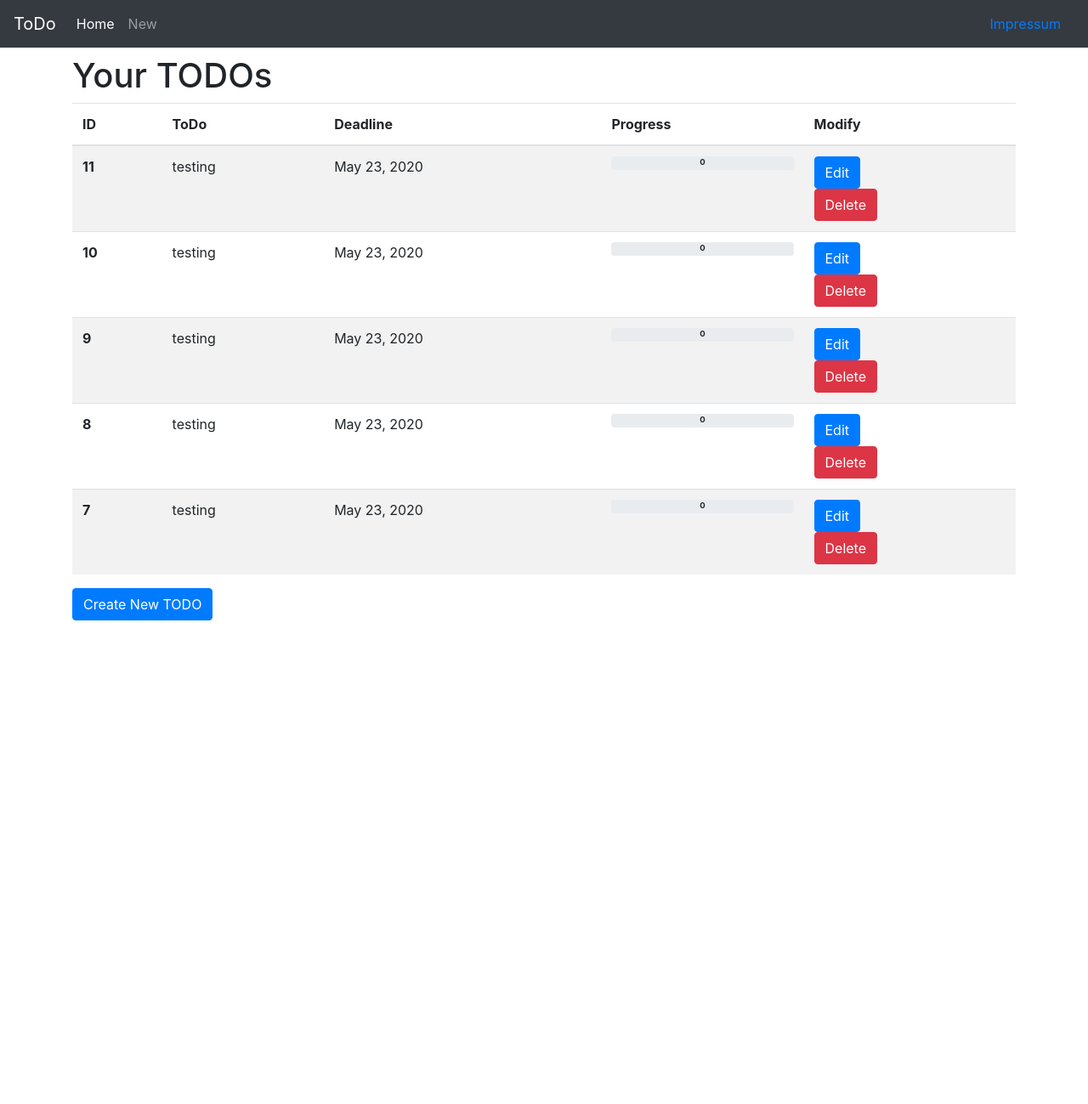
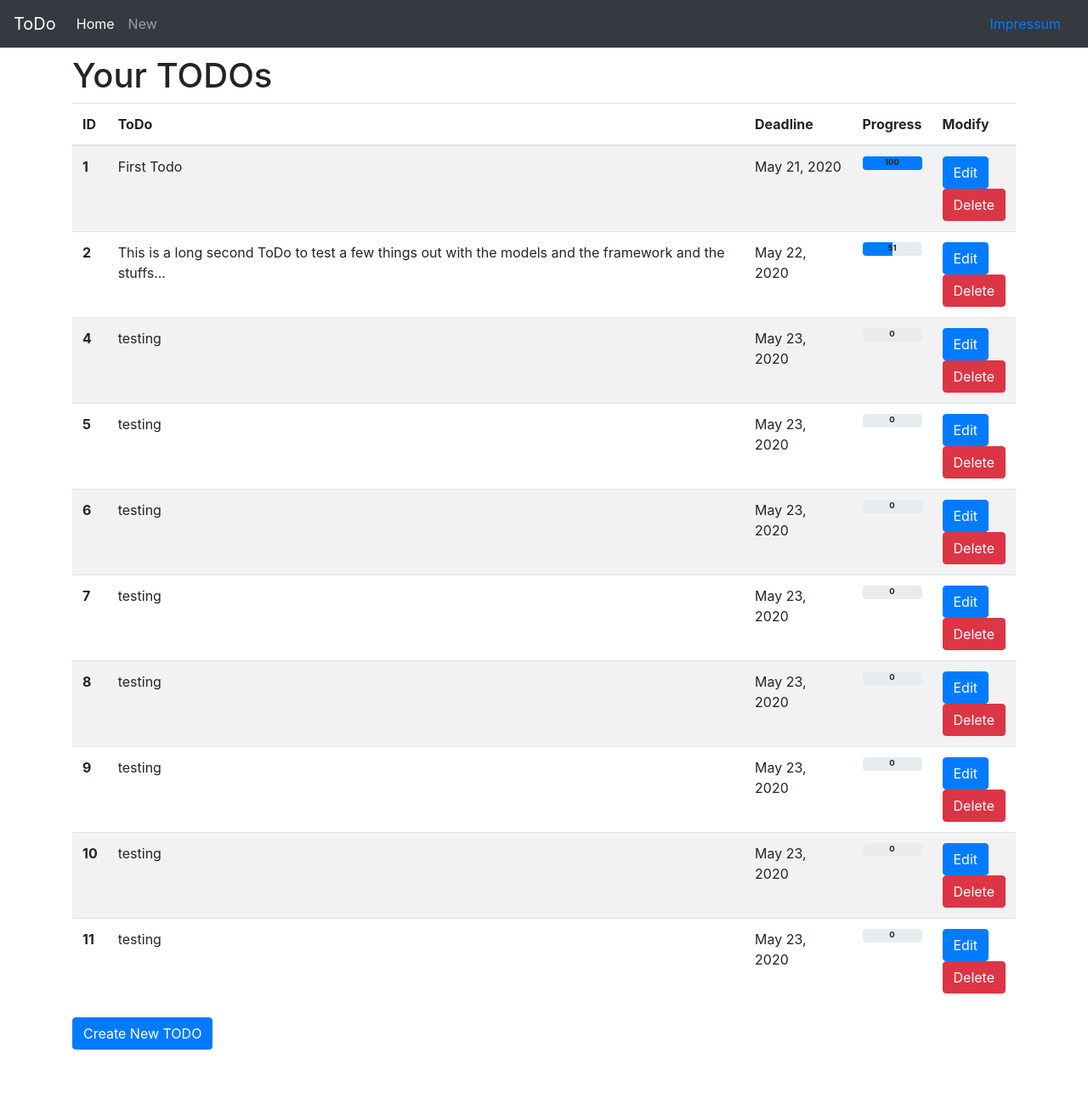
Before and after one commit to GeriVlad/PPSkSys_Aufgabe1, a Django app: page /todo/ in a window 1280 px wide. Shown: the whole page at 85% size. Before the commit the page ends 730 px from the top, so only its background shows below. Run offline with Django 3.2, Linux system fonts and the light colour scheme; data comes from the database, SQL or seed files in the repository; both versions use the stored data as it was after the commit; some libraries are stand-ins or nearby versions.

Commit message:
added padding to bottom

```diff
--- a/SkSys/Todo/static/todos/header_footer.css
+++ b/SkSys/Todo/static/todos/header_footer.css
@@ -12,4 +12,5 @@
 body {
   /* Margin top by header height */
   padding-top: 65px;
+  padding-bottom: 5%;
 }
--- a/SkSys/Todo/templates/todos/html/overview.html
+++ b/SkSys/Todo/templates/todos/html/overview.html
@@ -46,7 +46,7 @@
 				<!-- Heading -->
 				<h1>Your TODOs</h1>
 
-				{% if latest_todo_list %}
+				{% if all_todos %}
 					<!-- Table for TODOs -->
 					<table class="table table-hover table-striped">
 						<!-- First row with labels-->
@@ -62,7 +62,7 @@
 
 						<!-- Individual TODOs -->
 						<tbody>
-							{% for Todo in latest_todo_list%}
+							{% for Todo in all_todos%}
 								<tr>
 									<th scope="row">{{Todo.id}}</th>
 									<td>{{Todo.todo_text}}</td>
@@ -79,7 +79,7 @@
 									<!-- Buttons for Edit and Delete -->
 									<td>
 										<a href="{{Todo.id}}/edit" class="btn btn-primary btn-autosize" role="button">Edit</a>
-										<form action="{%url 'todos:delete' Todo.id%}" method="post">
+										<form action="{%url 'todos:delete' Todo.id%}" method="POST">
 										{% csrf_token %}
 											<button type="submit" class="btn btn-danger btn-autosize" data-toggle="tooltip" data-placement="right" value="delete">Delete</button>
 										</form>
--- a/SkSys/Todo/views.py
+++ b/SkSys/Todo/views.py
@@ -8,7 +8,9 @@ from .forms import TodoForm
 
 def index(request):
     latest_todo_list = Todo.objects.order_by('-last_modified')[:5]
-    context = {'latest_todo_list': latest_todo_list}
+    all_todos = Todo.objects.all()
+    # context = {'latest_todo_list': latest_todo_list}
+    context = {'all_todos': all_todos}
     return render(request, 'todos/html/overview.html', context)
 
 def detail(request, Todo_id):
@@ -77,7 +79,7 @@ def impressum(request):
 
 def delete(request, Todo_id):
     if request.method == 'POST':
-        if request.POST.get('delete'):
-            Todo.objects.filter(id=Todo_id).delete()
+        Todo.objects.filter(id=Todo_id).delete()
+        return(HttpResponseRedirect(reverse('overview')))
     else:
         return Http404("You're in the wrong place!")
```
Also changed, not shown: SkSys/db.sqlite3.
